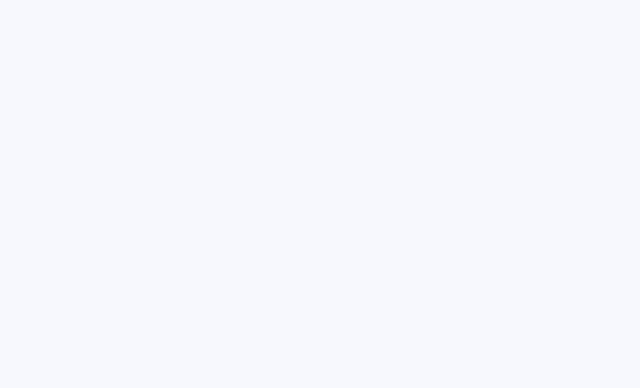
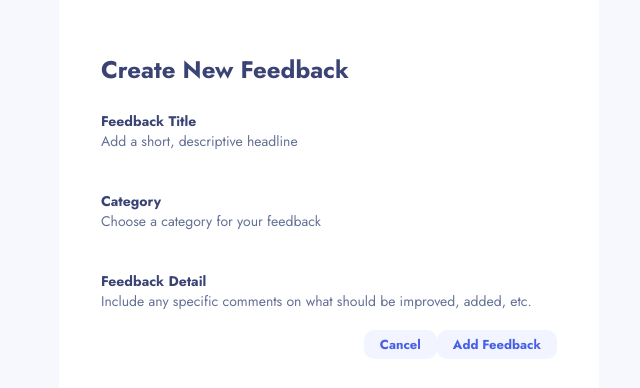
Before and after one commit to j0sephh123/fem-product-feedback, a Nuxt app: page /new-feedback in a window 1280 px wide. Before the commit this address had no page. Shown: the top 388 px of the page, without its empty margins (311-951 px from the left). Built offline with nearby package versions, Linux system fonts and the light colour scheme.

Commit message:
new-feeback partial

```diff
--- a/components/CreateNewFeedback.vue
+++ /dev/null
@@ -1,9 +0,0 @@
-<template>
-<div class="createNewFeedback"></div>
-</template>
-
-<style lang="scss" scoped>
-.createNewFeedback {
-
-}
-</style>
--- /dev/null
+++ b/components/NewFeedbackSection.vue
@@ -0,0 +1,33 @@
+<script lang="ts" setup>
+type Props = {
+  title: string;
+  description: string;
+}
+
+const { title, description } = defineProps<Props>();
+</script>
+
+<template>
+  <div class="newFeedbackSection">
+    <div class="newFeedbackSection__title">{{ title }}</div>
+    <div class="newFeedbackSection__description">{{ description }}</div>
+    <slot />
+  </div>
+</template>
+
+<style lang="scss" scoped>
+.newFeedbackSection {
+  margin-top: 24px;
+  font-size: 14px;
+
+  &__title {
+    color: $dark-2;
+    font-family: "Jost-Bold";
+  }
+
+  &__description {
+    color: $dark-3;
+    padding-bottom: 16px;
+  }
+}
+</style>
--- /dev/null
+++ b/pages/new-feedback.vue
@@ -0,0 +1,48 @@
+<script setup lang="ts">
+const sections = [
+  { title: 'Feedback Title', description: "Add a short, descriptive headline" },
+  { title: 'Category', description: "Choose a category for your feedback" },
+  { title: 'Feedback Detail', description: "Include any specific comments on what should be improved, added, etc." },
+]
+</script>
+
+<template>
+  <div class="newFeedbackWrapper">
+    <div class="newFeedback">
+      <div class="newFeedback__heading">Create New Feedback</div>
+      <NewFeedbackSection v-for="{ title, description } in sections" :key="title" :title="title"
+        :description="description" />
+      <div class="newFeedback__footer">
+        <Button>Cancel</Button>
+        <Button>Add Feedback</Button>
+      </div>
+    </div>
+  </div>
+</template>
+
+<style lang="scss" scoped>
+.newFeedbackWrapper {
+  display: flex;
+  justify-content: center;
+}
+
+.newFeedback {
+  padding-left: 42px;
+  padding-right: 42px;
+  padding-top: 52px;
+  padding-bottom: 40px;
+  width: 540px;
+  background-color: $white;
+
+  &__heading {
+    color: $dark-2;
+    font-size: 24px;
+    font-family: 'Jost-Bold';
+  }
+
+  &__footer {
+    display: flex;
+    justify-content: flex-end;
+  }
+}
+</style>
```
